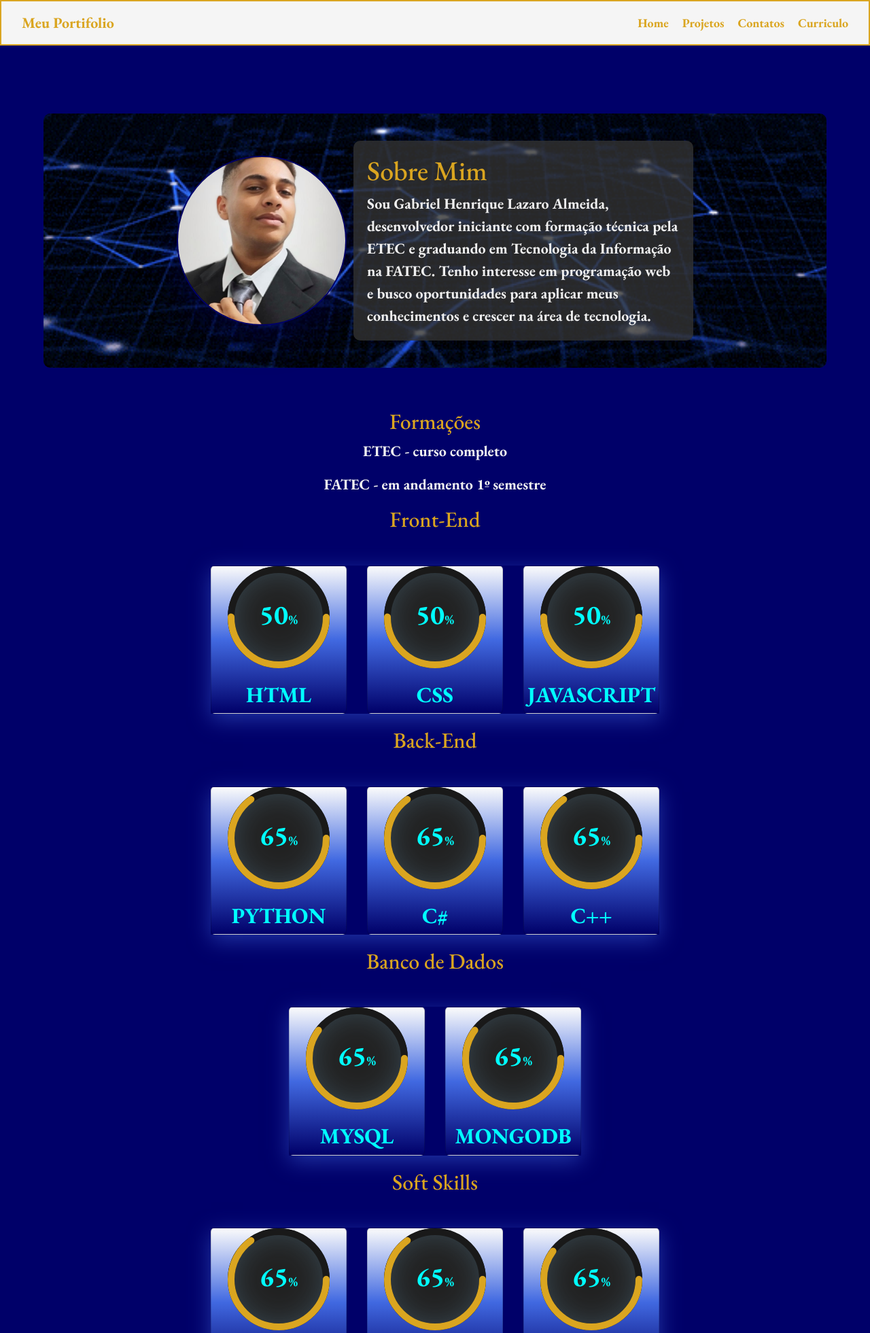
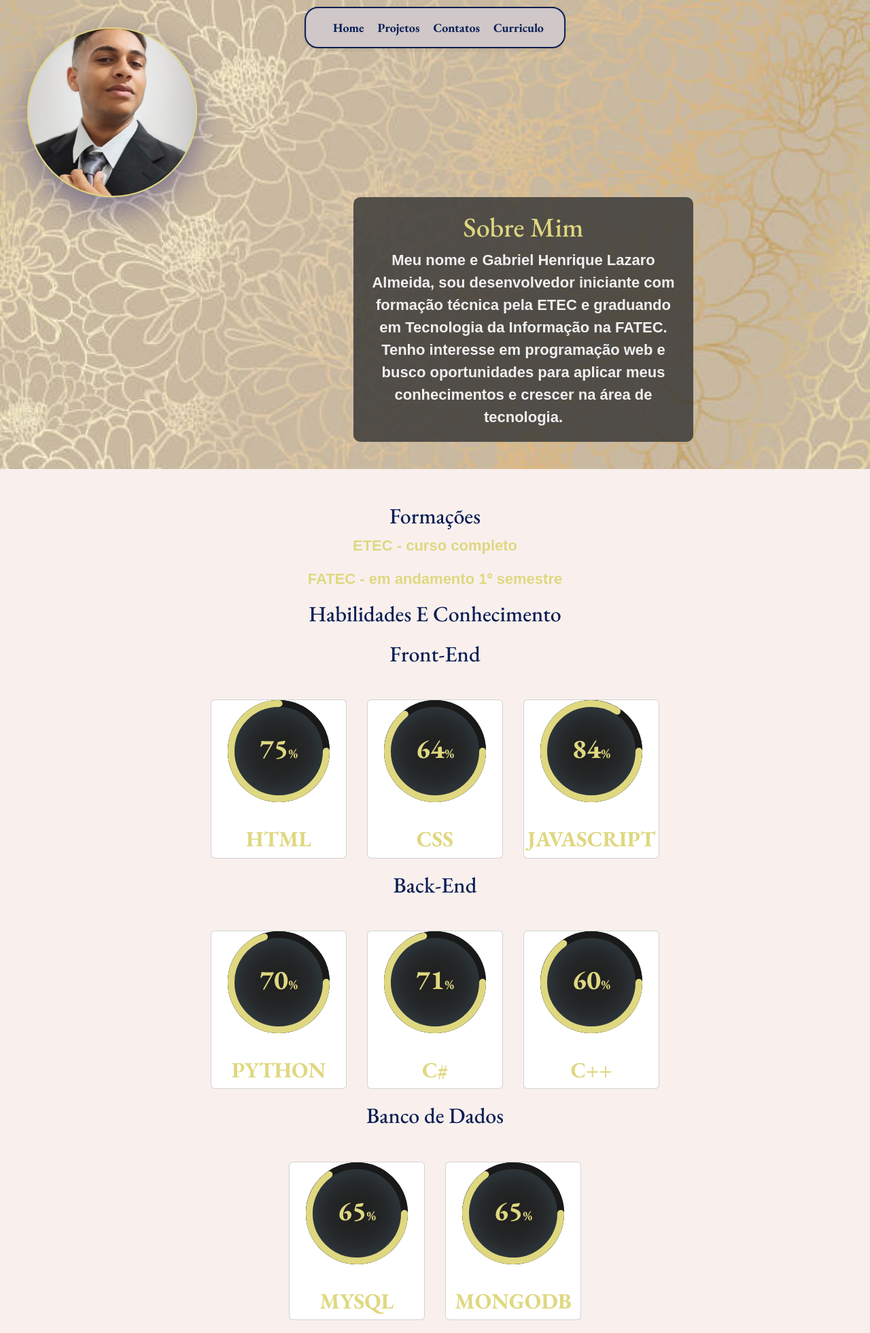
Before and after one commit to gabsact4/gabriel-lazaro, a PHP site: page / in a window 1280 px wide. Shown: the top 1961 px of the page at 68% size. Run offline with PHP 8.4, Linux system fonts and the light colour scheme.

Commit message:
atulização do portifolio, colocação de portifolio, troca de core troca de desing do navbar

```diff
--- a/src/portifolio/css/style.css
+++ b/src/portifolio/css/style.css
@@ -7,48 +7,66 @@
 }
 
 body {
-    background-color: #000069 !important;
+    background-color: #f9f0ee !important;
     font-family: "EB Garamond", serif !important;
 }
 
 #navbar {
+    display: flex;
     flex-wrap: wrap;
-    display: flex;
     justify-content: space-between;
     align-items: center;
-    background-color:whitesmoke ;
+    background-color: #cfc7c8;
     padding: 15px 30px;
-    border: 2px solid #daa520;
+    border: 2px solid #0a1e54;
+    border-radius: 20px;
+    position: fixed;
+    top: 10px;
+    left: 50%;
+    transform: translateX(-50%);
+    width: auto;
+    z-index: 1000;
+    box-shadow: 0 2px 5px rgba(0, 0, 0, 0.1);
+}
+
+
+
+.destaque {
+    font-size: 24px;
+    font-weight: bold;
+    text-align: center;
+    font-family: 'Josefin Sans', sans-serif;
 }
 
 .logo {
-  color: #daa520;
+  color: #0a1e54;
   font-size: 22px;
   font-weight: bold;
+  font-family: 'Josefin Sans', sans-serif;
 }
 
 .nav-links {
     display: flex;
     gap: 20px;
-    margin-left: auto;
+    margin-left: 10px;
 }
 
 .link {
-    color: #daa520;
+    color: #0a1e54;
     text-decoration: none;
     font-weight: bold;
     font-size: 18px;
 }
 
 .link:hover {
-    color: #000069;
+    color: white;
 }
 
 #img {
   width: 250px;
   height: 250px;
   border-radius: 50%;
-  border: 2px solid #000069;
+  border: 2px solid #dfd880;
   box-shadow: 0 20px 50px rgba(0, 0, 105, 0.4);
   object-fit: cover;
 }
@@ -98,28 +116,27 @@ body {
   transition: color 0.3s, transform 0.3s;
   background-color: #F0F8FF;
   border-radius: 10px;
-  border-color: #daa520;
+  border-color: #0a1e54;
 }
 
 .lgit:hover {
   background-color: #000069;
   transform: scale(1.05);
-  color: whitesmoke;
+  color: #dfd880;
+  text-decoration: none;
+
 }
 
 
 .box2 {
   display: flex;
-  align-items: center;
-  justify-content: center;
-  gap: 10px;
-  width: 90%;
-  background-image: url('./img/background.gif');
+
+  height: 90%;
+  width: 100%;
+  background-image: url('./img/jojo.jpg');
   background-size: cover;
   background-position: center;
   background-repeat: no-repeat;
-  margin: 100px auto 30px auto;
-  border-radius: 10px;
   padding: 40px;
   flex-wrap: wrap;
   font-family: "EB Garamond", serif;
@@ -138,6 +154,7 @@ body {
   padding: 20px;
   border-radius: 10px;
   max-width: 500px;
+  margin-left: 40%;
 }
 
 .texto h1 {
@@ -313,18 +273,18 @@ footer {
   display: flex;
   justify-content: center;
   align-items: center;
-  background-color: whitesmoke;
+  background-color: transparent;
   width: 150px;
   height: 50px;
   border-radius: 10px;
   margin: 20px auto;
   overflow: hidden;
-  border: 2px solid #daa520;
+  border: 2px solid #0a1e54;
   transition: background-color 0.3s, transform 0.2s;
 }
 
 .container-circular {
-    box-shadow: 0 8px 30px rgba(65, 105, 225, 0.5);
+  background: transparent;
     display: inline-flex;
     flex-wrap: wrap;
     gap: 30px;
@@ -336,7 +296,7 @@ footer {
   .circular-bar {
     width: 200px;
     height: 260px;
-    background: linear-gradient(0deg, #000069, #4169E1, #fbfbfb);
+    background: transparent;
     display: flex;
     flex-direction: column;
     align-items: center;
@@ -345,6 +305,7 @@ footer {
     transition: 0.5s;
     text-align: center;
     position: relative;
+    gap: 20px;
   }
 
   .circular-bar:hover {
@@ -365,7 +326,7 @@ footer {
   }
 
   .percent .num h2 {
-    color: #00FFFF;
+    color: #dfd880;
     font-weight: 700;
     font-size: 40px;
   }
@@ -375,8 +336,8 @@ footer {
   }
 
   .text {
-    margin-top: 20px;
-    color: #00FFFF;
+    margin-top: 15px;
+    color: #dfd880;
     text-transform: uppercase;
     font-weight: bold;
     height: auto;
@@ -405,52 +366,82 @@ footer {
 
 
   .circular-bar.html svg circle:nth-child(2) {
-    stroke-dashoffset: calc(440 - (440 * 50) / 100);
-    stroke:#daa520;
+    stroke-dashoffset: calc(440 - (440 * 75) / 100);
+    stroke: #dfd880;
   }
   .circular-bar.css svg circle:nth-child(2) {
-    stroke-dashoffset: calc(440 - (440 * 50) / 100);
-    stroke: #daa520;
+    stroke-dashoffset: calc(440 - (440 * 64) / 100);
+    stroke: #dfd880;
   }
   .circular-bar.javascript svg circle:nth-child(2) {
-    stroke-dashoffset: calc(440 - (440 * 50) / 100);
-    stroke: #daa520;
+    stroke-dashoffset: calc(440 - (440 * 84) / 100);
+    stroke: #dfd880;
   }
   .circular-bar.python svg circle:nth-child(2) {
-    stroke-dashoffset: calc(440 - (440 * 65) / 100);
-    stroke: #daa520;
+    stroke-dashoffset: calc(440 - (440 * 70) / 100);
+    stroke: #dfd880;
   }
 
   .circular-bar.cs svg circle:nth-child(2) {
-    stroke-dashoffset: calc(440 - (440 * 65) / 100);
-    stroke: #daa520;
+    stroke-dashoffset: calc(440 - (440 * 71) / 100);
+    stroke: #dfd880;
   }
 
   .circular-bar.cmm svg circle:nth-child(2) {
     stroke-dashoffset: calc(440 - (440 * 65) / 100);
-    stroke: #daa520;
+    stroke: #dfd880;
   }
 
   .circular-bar.mysql svg circle:nth-child(2) {
-    stroke-dashoffset: calc(440 - (440 * 60) / 100);
-    stroke: #daa520;
+    stroke-dashoffset: calc(440 - (440 * 65) / 100);
+    stroke: #dfd880;
   }
   .circular-bar.es svg circle:nth-child(2) {
-    stroke-dashoffset: calc(440 - (440 * 65) / 100);
-    stroke: #daa520;
+    stroke-dashoffset: calc(440 - (440 * 60) / 100);
+    stroke: #dfd880;
   }
 
   .circular-bar.int svg circle:nth-child(2) {
-    stroke-dashoffset: calc(440 - (440 * 65) / 100);
-    stroke: #daa520;
+    stroke-dashoffset: calc(440 - (440 * 85) / 100);
+    stroke: #dfd880;
   }
 
   .circular-bar.adap svg circle:nth-child(2) {
-    stroke-dashoffset: calc(440 - (440 * 60) / 100);
-    stroke: #daa520;
+    stroke-dashoffset: calc(440 - (440 * 70) / 100);
+    stroke: #dfd880;
   }
 
-  @media (max-width: 992px) {
+ @media (max-width: 768px) {
+  * {
+    box-sizing: border-box;
+  }
+
+  body {
+    overflow-x: hidden;
+    padding: 0;
+    margin: 0;
+  }
+
+  #navbar {
+    flex-direction: column;
+    align-items: center;
+    padding: 10px;
+  }
+
+  .nav-links {
+    flex-direction: column;
+    align-items: center;
+    gap: 10px;
+    margin-left: 0;
+  }
+  .link {
+    font-size: 16px;
+  }
+  .link:hover {
+    color: #f9f0ee;
+  }
+
+
   .box2 {
     flex-direction: column;
     gap: 20px;
--- a/src/portifolio/index.html
+++ b/src/portifolio/index.html
@@ -11,14 +11,13 @@
 
 </head>
 <body>
+    <header id="navbar">
 
-    <header id="navbar">
-        <div class="logo">Meu Portifolio</div>
         <nav class="nav-links">
             <a class="link" href="#">Home</a>
             <a class="link" href="#Projetos">Projetos</a>
             <a class="link" href="#Contatos">Contatos</a>
-            <a class="link" href="curriculo/Curriculo" download>Curriculo</a>
+            <a class="link" href="curriculo/Document.docx" download>Curriculo</a>
         </nav>
     </header>
 
@@ -27,27 +26,29 @@
           <div class="imagem">
             <img id="img" src="./css/img/eu.jpeg" alt="Minha Foto">
           </div>
+
           <div class="texto">
-            <h1 style="color: #daa520;">Sobre Mim</h1>
+            <h1 style="color: #dfd880; text-align: center;">Sobre Mim</h1>
             <p class="destaque">
-              Sou Gabriel Henrique Lazaro Almeida, desenvolvedor iniciante com formação técnica pela ETEC e graduando em Tecnologia da Informação na FATEC. Tenho interesse em programação web e busco oportunidades para aplicar meus conhecimentos e crescer na área de tecnologia.
+              Meu nome e Gabriel Henrique Lazaro Almeida, sou desenvolvedor iniciante com formação técnica pela ETEC e graduando em Tecnologia da Informação na FATEC. Tenho interesse em programação web e busco oportunidades para aplicar meus conhecimentos e crescer na área de tecnologia.
             </p>
           </div>
         </div>
-      </section>
+    </section>
 
       <section>
         <div class="box3">
-          <h2 style="color: #daa520;">Formações</h2>
+          <h2 style="color: #0a1e54;">Formações</h2>
           <div>
             <div>
-              <p class="destaque">ETEC - curso completo</p>
-              <p class="destaque">FATEC - em andamento 1º semestre</p>
+              <p class="destaque" style="color: #dfd880;">ETEC - curso completo</p>
+              <p class="destaque" style="color: #dfd880;">FATEC - em andamento 1º semestre</p>
             </div>
 
+            <h2 style="color: #0a1e54; margin-bottom: 20px;">Habilidades E Conhecimento</h2>
 
             <div>
-              <h2 style="color: #daa520;">Front-End</h2>
+              <h2 style="color: #0a1e54;">Front-End</h2>
               <div class="container-circular">
                 <div class="card circular-bar html">
                   <div class="percent">
@@ -56,7 +57,7 @@
                       <circle cx="70" cy="70" r="70"></circle>
                     </svg>
                     <div class="num">
-                      <h2>50<span>%</span></h2>
+                      <h2>75<span>%</span></h2>
                     </div>
                   </div>
                   <h2 class="text">HTML</h2>
@@ -69,7 +70,7 @@
                       <circle cx="70" cy="70" r="70"></circle>
                     </svg>
                     <div class="num">
-                      <h2>50<span>%</span></h2>
+                      <h2>64<span>%</span></h2>
                     </div>
                   </div>
                   <h2 class="text">CSS</h2>
@@ -82,7 +83,7 @@
                       <circle cx="70" cy="70" r="70"></circle>
                     </svg>
                     <div class="num">
-                      <h2>50<span>%</span></h2>
+                      <h2>84<span>%</span></h2>
                     </div>
                   </div>
                   <h2 class="text">JavaScript</h2>
@@ -92,7 +93,7 @@
 
 
             <div>
-              <h2 style="color:#daa520";>Back-End</h2>
+              <h2 style="color:#0a1e54";>Back-End</h2>
               <div class="container-circular">
                 <div class="card circular-bar python">
                   <div class="percent">
@@ -101,7 +102,7 @@
                       <circle cx="70" cy="70" r="70"></circle>
                     </svg>
                     <div class="num">
-                      <h2>65<span>%</span></h2>
+                      <h2>70<span>%</span></h2>
                     </div>
                   </div>
                   <h2 class="text">Python</h2>
@@ -114,7 +115,7 @@
                       <circle cx="70" cy="70" r="70"></circle>
                     </svg>
                     <div class="num">
-                      <h2>65<span>%</span></h2>
+                      <h2>71<span>%</span></h2>
                     </div>
                   </div>
                   <h2 class="text">C#</h2>
@@ -127,7 +128,7 @@
                       <circle cx="70" cy="70" r="70"></circle>
                     </svg>
                     <div class="num">
-                      <h2>65<span>%</span></h2>
+                      <h2>60<span>%</span></h2>
                     </div>
                   </div>
                   <h2 class="text">C++</h2>
@@ -137,7 +138,7 @@
 
 
             <div>
-              <h2 style="color: #daa520;">Banco de Dados</h2>
+              <h2 style="color: #0a1e54;">Banco de Dados</h2>
               <div class="container-circular">
                 <div class="card circular-bar mysql">
                   <div class="percent">
@@ -169,7 +170,7 @@
 
           </div>
                   <div>
-              <h2 style="justify-content:center; color: #daa520;">Soft Skills</h2>
+              <h2 style="justify-content:center; color: #0a1e54;">Soft Skills</h2>
               <div class="container-circular">
                 <div class="card circular-bar es">
                   <div class="percent">
@@ -219,7 +220,7 @@
 
 
 
-    <h2 class="box6" style="color: #000069; text-align: center; padding-bottom: 10px;">Site</h2>
+    <h2 class="box6" style="color: #000069; text-align: center; padding-bottom: 10px; border-color: transparent;">Site</h2>
     <section class="box" id="Projetos" style="background-color: transparent;">
         <div id="carouselExampleCaptions" class="carousel slide" data-bs-ride="carousel">
             <div class="carousel-indicators">
@@ -231,20 +232,25 @@
                 <div class="carousel-item active">
                     <img src="./css/img/site1.png" class="d-block w-100" alt="Slide 1">
                     <div class="carousel-caption d-none d-md-block">
-                        <h5 style="color: white;">Site de alugel de casas feito na etec com o professor ferrini, com html, css, bootstrap, JavaScript,php</h5>
-                        <p style="color: white;">tela principal do site</p>
+                        <h5 style="color: #daa520;">Site de alugel</h5>
+                        <p style="color: white;">Site de aluguel de casa, projeto iniciado e acompanhado pelo professor ferrini</p>
+                        <p style="color: white;">Contem PHP, CSS, HTML, JavaScript e MySQL</p>
+
                     </div>
                 </div>
                 <div class="carousel-item">
                     <img src="./css/img/site2.png" class="d-block w-100" alt="Slide 2">
                     <div class="carousel-caption d-none d-md-block">
-                        <p style="color: white;">tela de login</p>
+                        <h5 style="color: #daa520;">Tela de Login</p>
+                        <p style="color: white;">Uma tela de Login, onde ele ja puxa a Informação do MySQL</p>
+
                     </div>
                 </div>
                 <div class="carousel-item">
                     <img src="./css/img/site3.png" class="d-block w-100" alt="Slide 3">
                     <div class="carousel-caption d-none d-md-block">
-                        <p style="color: white;">tela de alugar casas</p>
+                        <h5 style="color: #daa520;">Tela de Alugar Casas</p>
+                        <p style="color: white;">A tela principal onde e possivel registrar, alugar ou agendar a casa</p>
                     </div>
                 </div>
             </div>
@@ -258,10 +264,10 @@
             </button>
         </div>
     </section>
-    <a class="lgit" href="https://snack.expo.dev/@g4br1el/tcc"><p>Site</p></a>
+    <a class="lgit" href="#" style="margin-right: 50%;"><p>Site</p></a>
     <a class="lgit" href="https://github.com/gabsact4/gabriel-lazaro/tree/main/src/php/php"><p>Github</p></a>
 
-    <h2 class="box6" style="color: #000069; text-align: center; padding-bottom: 10px;">Aplicativo</h2>
+    <h2 class="box6" style="color: #000069; text-align: center; padding-bottom: 10px; border-color: transparent;">Api</h2>
     <section class="box" style="background-color: transparent;">
         <div id="carouselExampleCaptions" class="carousel slide" data-bs-ride="carousel">
             <div class="carousel-indicators">
@@ -271,22 +277,25 @@
             </div>
             <div class="carousel-inner">
                 <div class="carousel-item active">
-                    <img src="./css/img/app.png" class="d-block w-100" alt="Slide 1">
+                    <img src="./css/img/cronos.png" class="d-block w-100" alt="Slide 1">
                     <div class="carousel-caption d-none d-md-block">
-                        <h5 style="color: white;"> aplicativo estilo github em andamento!, feito com nodejs e react</h5>
-                        <p style="color: white;">tela de Splash</p>
+                        <h5 style="color: #daa520;">Projeto de avaliação da API</h5>
+                        <p>Um grafico de exportação e importação do estado de SP</p>
+                        <p>Minha participação ocorreu no Flask, da exportação da informaçao do back para o Front-End</p>
                     </div>
                 </div>
                 <div class="carousel-item">
-                    <img src="./css/img/app2.png" class="d-block w-100" alt="Slide 2">
+                    <img src="./css/img/cronos2.png" class="d-block w-100" alt="Slide 2">
                     <div class="carousel-caption d-none d-md-block">
-                        <p style="color: white;">tela de login</p>
+                      <h5 style="color: #daa520;">Tabela de Produtos Mais Vendidos</h5>
+                        <p>A Tabela Ja tinha sido adicionado na primeira Sprint</p>
                     </div>
                 </div>
                 <div class="carousel-item">
-                    <img src="./css/img/app3.png" class="d-block w-100" alt="Slide 3">
+                    <img src="./css/img/cronos3.png" class="d-block w-100" alt="Slide 3">
                     <div class="carousel-caption d-none d-md-block">
-                        <p style="color: white;" >tela de registro</p>
+                        <h5 style="color: #daa520;">Grafico de Importação e Exportação</h5>
+                        <p>Um dos Primeiro Graficos a Ser Adicionado</p>
                     </div>
                 </div>
             </div>
@@ -300,64 +309,21 @@
             </button>
         </div>
     </section>
-    <a class="lgit" href="https://snack.expo.dev/@g4br1el/tcc"><p>Aplicativo</p></a>
-    <a class="lgit" href="https://snack.expo.dev/@g4br1el/tcc"><p>Github</p></a>
-
-    <h2 class="box6" style="color: #000069; text-align: center; padding-bottom: 10px;">Api</h2>
-    <section class="box" style="background-color: transparent;">
-        <div id="carouselExampleCaptions" class="carousel slide" data-bs-ride="carousel">
-            <div class="carousel-indicators">
-                <button type="button" data-bs-target="#carouselExampleCaptions" data-bs-slide-to="0" class="active" aria-current="true" aria-label="Slide 1"></button>
-                <button type="button" data-bs-target="#carouselExampleCaptions" data-bs-slide-to="1" aria-label="Slide 2"></button>
-                <button type="button" data-bs-target="#carouselExampleCaptions" data-bs-slide-to="2" aria-label="Slide 3"></button>
-            </div>
-            <div class="carousel-inner">
-                <div class="carousel-item active">
-                    <img src="./css/img/cronos.png" class="d-block w-100" alt="Slide 1">
-                    <div class="carousel-caption d-none d-md-block">
-                        <h5>Projeto de avaliação Api, com flask em andamento</h5>
-                        <p>tela splash</p>
-                    </div>
-                </div>
-                <div class="carousel-item">
-                    <img src="./css/img/cronos2.png" class="d-block w-100" alt="Slide 2">
-                    <div class="carousel-caption d-none d-md-block">
-                        <p>tela inicial</p>
-                    </div>
-                </div>
-                <div class="carousel-item">
-                    <img src="./css/img/cronos3.png" class="d-block w-100" alt="Slide 3">
-                    <div class="carousel-caption d-none d-md-block">
-                        <p>grafico</p>
-                    </div>
-                </div>
-            </div>
-            <button class="carousel-control-prev" type="button" data-bs-target="#carouselExampleCaptions" data-bs-slide="prev">
-                <span class="carousel-control-prev-icon" aria-hidden="true"></span>
-                <span class="visually-hidden">Anterior</span>
-            </button>
-            <button class="carousel-control-next" type="button" data-bs-target="#carouselExampleCaptions" data-bs-slide="next">
-                <span class="carousel-control-next-icon" aria-hidden="true"></span>
-                <span class="visually-hidden">Próximo</span>
-            </button>
-        </div>
-    </section>
-    <a class="lgit" href="https://snack.expo.dev/@g4br1el/tcc"><p>Site</p></a>
-    <a class="lgit" href="https://snack.expo.dev/@g4br1el/tcc"><p>Github</p></a>
-
+    <a class="lgit" href="#" style="margin-right: 50%;"><p>Site</p></a>
+    <a class="lgit" href="https://github.com/Team-Chronos/API-DSM-1SEMESTRE-2025"><p>Github</p></a>
 
     <footer id="Contatos" >
 
-            <h2 class="destaque" style="color: #000069;">Contatos</h2>
-            <p class="destaque" style="color: #000069;">
+            <h2 class="destaque" style="color: #000069; margin-right: 10px;">Contatos : </h2>
+            <p class="destaque" style="color: #000069; margin-right: 20px;">
                 <i class="bi bi-whatsapp"></i>
                   Whatsapp: (12) 98847-8126
             </p>
-            <p class="destaque" style="color: #000069;">
+            <p class="destaque" style="color: #000069; margin-right: 40px;">
                 <i class="bi bi-envelope-at"></i>
-                Email: <a style="color: #daa520;" href="mailto:gabrielhlazaro2022@gmail.com">  gabrielhlazaro2022@gmail.com</a>
+                Email: <a style="color: #daa520; margin-right: 20px;" href="mailto:gabrielhlazaro2022@gmail.com">  gabrielhlazaro2022@gmail.com</a>
             </p>
-            <p class="destaque" style="color: #000069">
+            <p class="destaque" style="color: #000069; margin-right: 10px;">
                 <i class="bi bi-linkedin"></i>
                 LinkedIn: <a style="color: #daa520;" href="https://www.linkedin.com/in/gabrielhlazaro" target="_blank">  /in/gabrielhlazaro</a>
             </p>
```
Also changed, not shown: other parts of src/portifolio/css/style.css (+27 -64 lines), src/portifolio/css/img/background_2.webp (added), src/portifolio/css/img/header.png (added), src/portifolio/css/img/jojo.jpg (added), 1 other file. Lines whose indentation alone changed are shown as unchanged.
